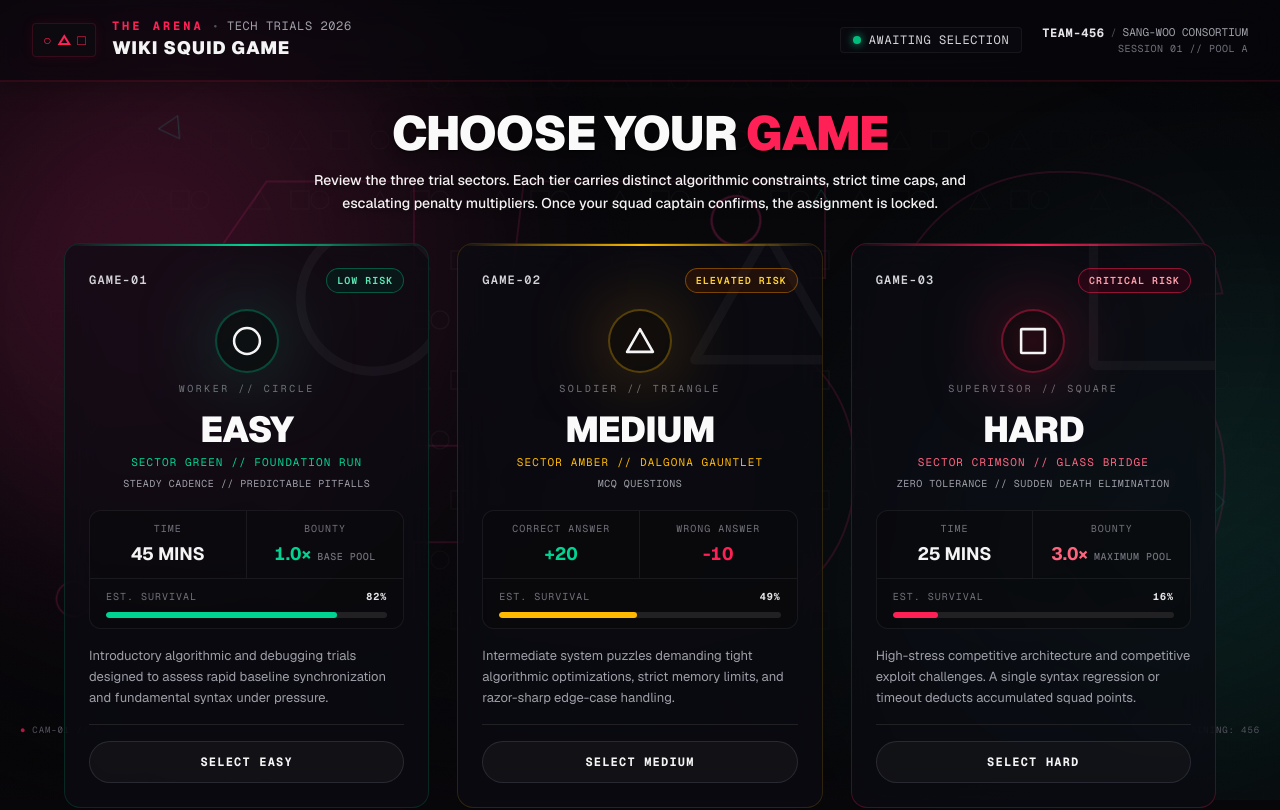
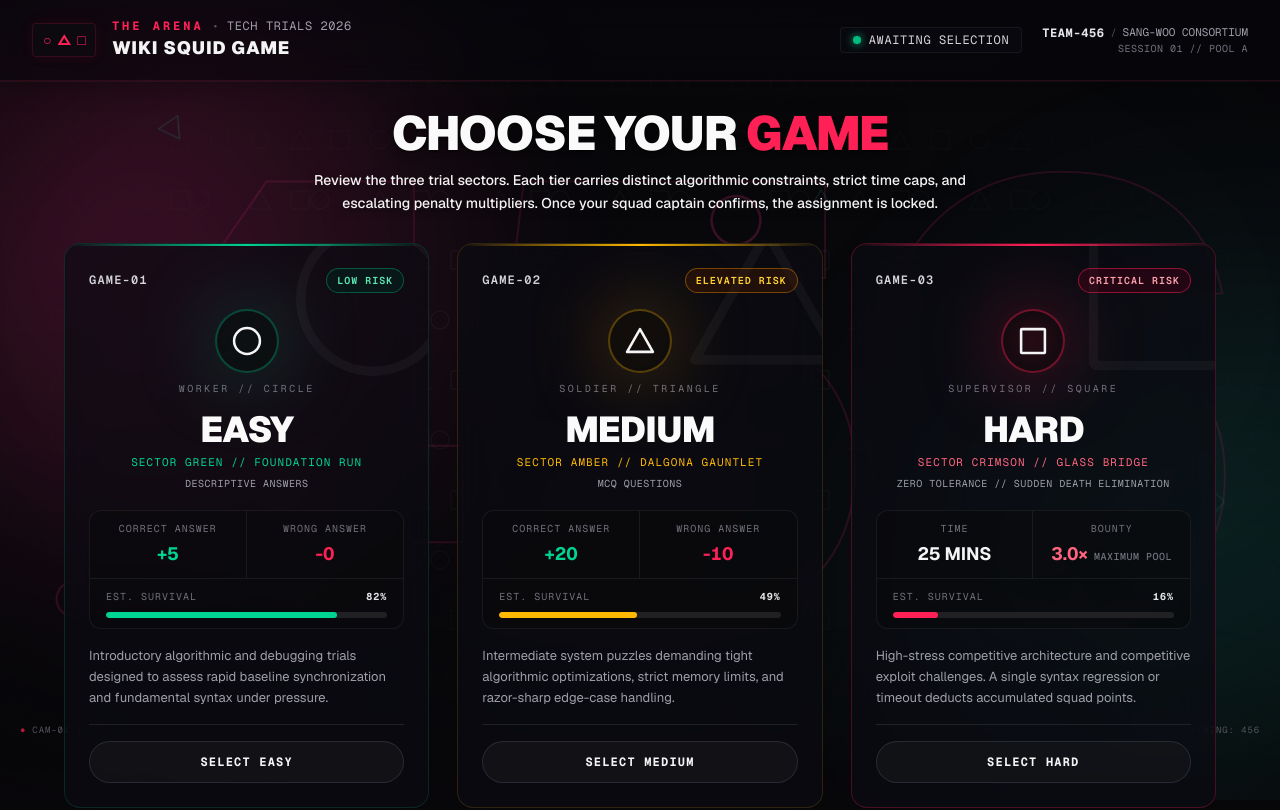
Before and after one commit to Shreeshavjain/squid-game-wiki, a Next.js app: page /dashboard in a window 1280 px wide. Shown: the top 810 px of the page. Built offline with nearby package versions, Linux system fonts and the light colour scheme.

Commit message:
easy card

```diff
--- a/app/components/DifficultyCard.tsx
+++ b/app/components/DifficultyCard.tsx
@@ -162,7 +162,8 @@ export function DifficultyCard({
               </div>
               <div className="px-3 py-2.5">
                 <div className="font-mono text-[10px] text-zinc-500 uppercase tracking-widest">Wrong answer</div>
-                <div className="mt-1 text-lg font-bold text-rose-500 tabular-nums">{tier.scoring.wrong}</div>
+                {/* Always shown as a deduction, so a zero penalty reads "-0" */}
+                <div className="mt-1 text-lg font-bold text-rose-500 tabular-nums">-{Math.abs(tier.scoring.wrong)}</div>
               </div>
             </>
           ) : (
--- a/app/data/difficultyTiers.ts
+++ b/app/data/difficultyTiers.ts
@@ -16,7 +16,7 @@ export const DIFFICULTY_TIERS: readonly DifficultyTier[] = [
     symbol: 'circle',
     guardRole: 'WORKER // CIRCLE',
     riskLevel: 'LOW RISK',
-    riskDescriptor: 'STEADY CADENCE // PREDICTABLE PITFALLS',
+    riskDescriptor: 'DESCRIPTIVE ANSWERS',
     timeLimit: '45 MINS',
     bountyMultiplier: '1.0× BASE POOL',
     survivalRate: 'EST. SURVIVAL 82%',
@@ -45,6 +45,7 @@ export const DIFFICULTY_TIERS: readonly DifficultyTier[] = [
     ],
     penaltyNotice: 'Penalty decay of 5% per failed compilation after the second attempt.',
     accentColorHex: '#10b981', // emerald 'green light' for circle
+    scoring: { correct: 5, wrong: 0 },
   },
   {
     id: 'medium',
```
